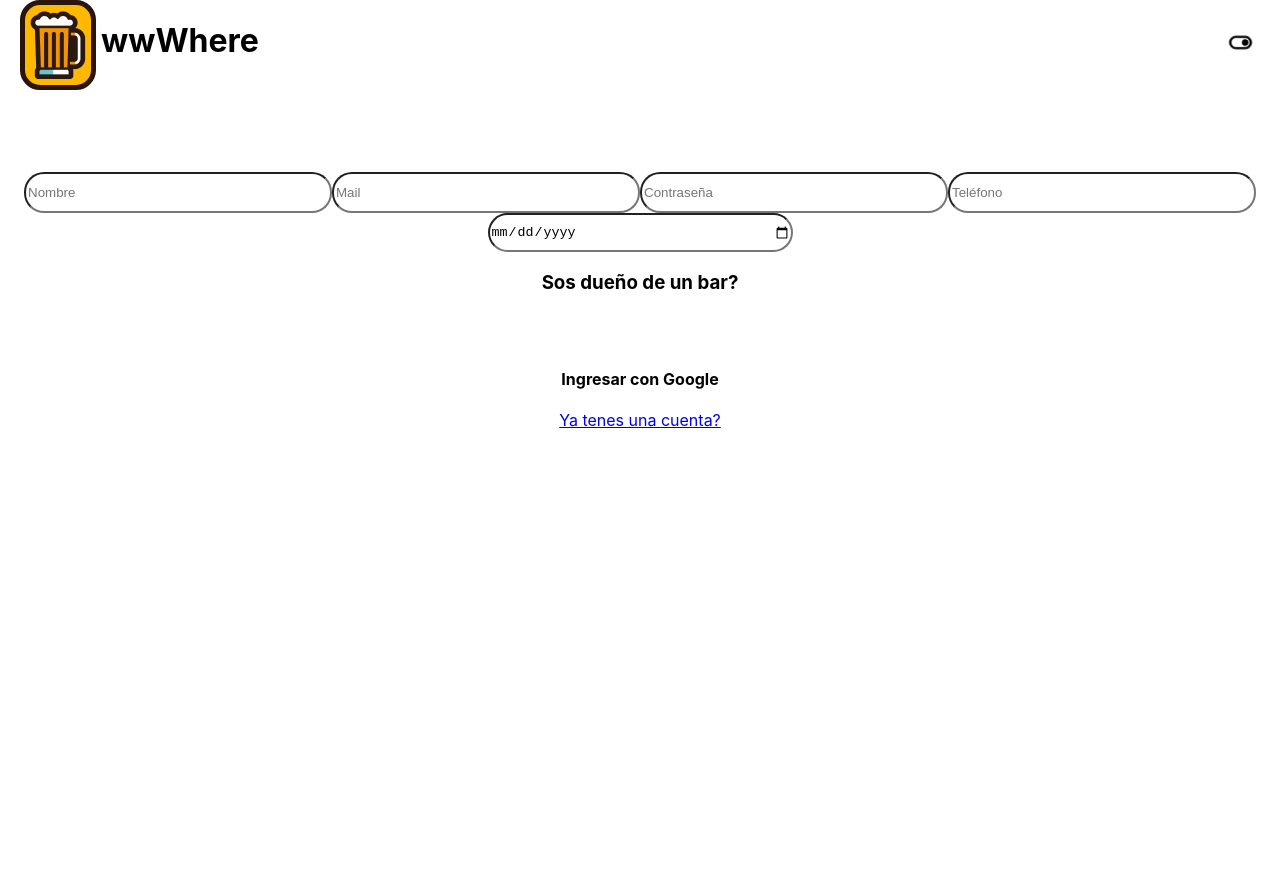
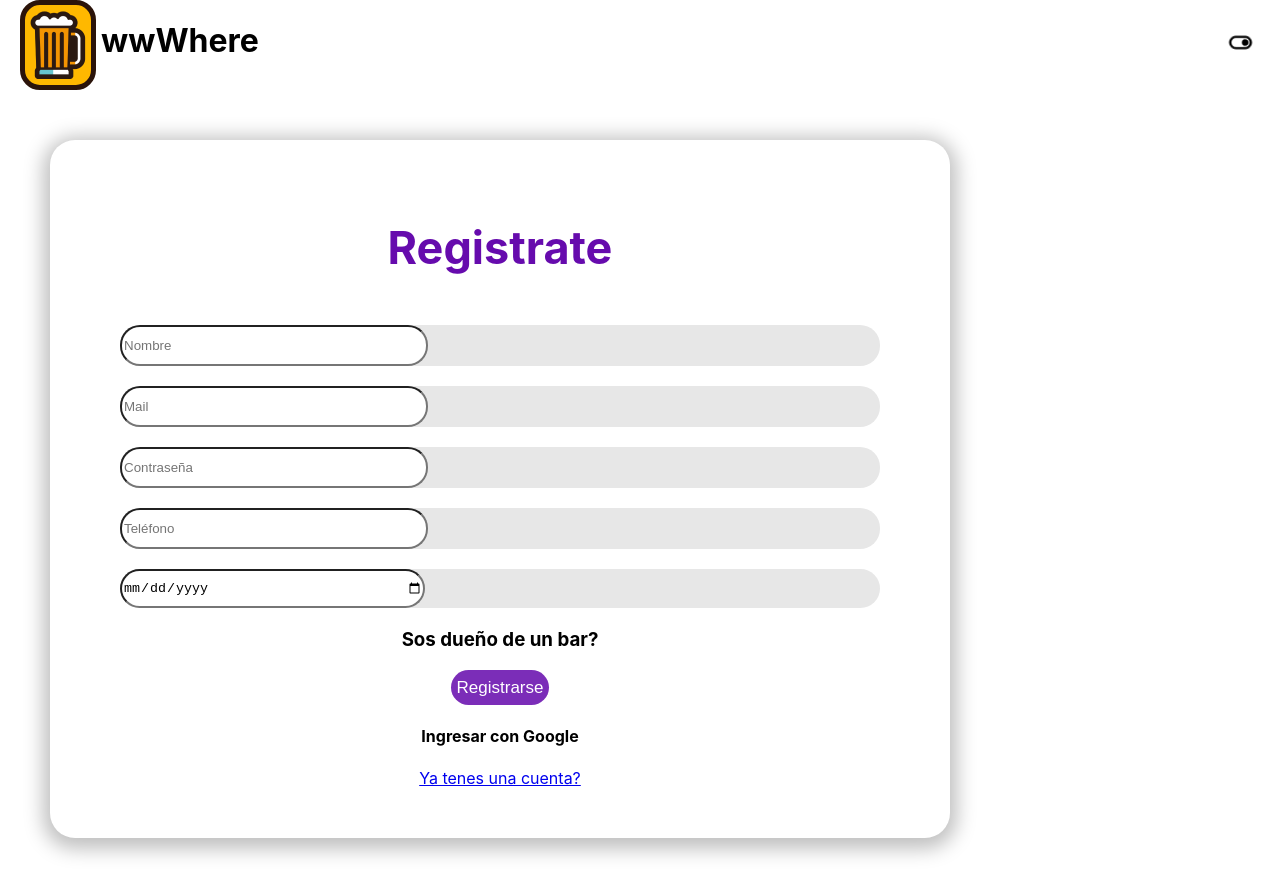
Before and after one commit to Gasnis/Grupo13-PF, a React (Create React App) app in the folder client/: page /sign-up in a window 1280 px wide. Before the commit the page ends 800 px from the top, so only its background shows below. Built offline with nearby package versions, Linux system fonts and the light colour scheme.

Commit message:
add(signUp & login): agregue algo de css y funcionalidad

```diff
--- a/client/src/components/Login/Login.jsx
+++ b/client/src/components/Login/Login.jsx
@@ -2,6 +2,7 @@ import React, {useState} from 'react';
 import {Link} from 'react-router-dom';
 import { useDispatch } from 'react-redux';
 import Navbar from '../Navbar/Navbar';
+import styles from './login.module.css';
 
 export default function Login() {
 
@@ -27,8 +28,10 @@ export default function Login() {
     return (
         <div>
             <Navbar/>
-            <h1>Ingresa</h1>
+            <div className={styles.loginContainer}>
+                <h1 className={styles.title}>Ingresa</h1>
                 <form onSubmit={handleSubmit}>
+                    <div className={styles.input}>
                     <input
                         type='text'
                         placeholder='Mail'
@@ -36,6 +39,9 @@ export default function Login() {
                         name="mail"
                         onChange={handleChange}
                     />
+                    </div>
+
+                    <div className={styles.input}>
                     <input
                         type='password'
                         placeholder='Contraseña'
@@ -43,9 +49,12 @@ export default function Login() {
                         name="password"
                         onChange={handleChange}
                     />
-                <button type="submit" id="loginButton">Ingresar</button>
+                    </div>
+
+                    <button type="submit" id="loginButton" className={styles.submitButton}>Ingresar</button>
                     <Link to="/sign-up" >Todavia no tenes una cuenta?</Link>
                 </form>
             </div>
+        </div>
     )
 }
--- a/client/src/components/Login/login.module.css
+++ b/client/src/components/Login/login.module.css
@@ -0,0 +1,41 @@
+.loginContainer {
+    display: flex;
+    flex-direction: column;
+    justify-content: center;
+    background: #FFFFFF;
+    margin: 50px;
+    padding: 50px;
+    border-radius: 25px;
+    box-shadow: 0px 4px 19px 7px rgba(0, 0, 0, 0.25);
+    height: 100%;
+    width: 800px;
+}
+
+.input {
+    display: flex;
+    flex-direction: column;
+    margin: 20px;
+    gap: 5px;
+    background: #E7E7E7;
+    border-radius: 20px;
+    transform: matrix(1, 0, 0, 1, 0, 0);
+}
+
+.submitButton {
+    background: rgba(102, 11, 173, 0.86);
+    border-radius: 20px;
+}
+
+.submitButton:hover {
+    cursor: pointer;
+    background: #660BAD;
+    color:rgba(255, 255, 255, 0.86)
+}
+
+.title {
+    font-size: 45px;
+    font-weight: bold;
+    font-family: 'Inter';
+    font-style: normal;
+    color: #660BAD;
+}
--- a/client/src/components/SignUp/SignUp.jsx
+++ b/client/src/components/SignUp/SignUp.jsx
@@ -2,6 +2,7 @@ import React, {useState} from 'react';
 import {Link} from 'react-router-dom';
 import { useDispatch } from 'react-redux';
 import Navbar from '../Navbar/Navbar';
+import styles from '../SignUp/SignUp.module.css';
 
 export default function SignUp() {
 
@@ -25,13 +26,17 @@ export default function SignUp() {
     function handleSubmit(event) {
         event.preventDefault();
         //despachar action q postee el user
+        //limpiar form
+        //redirigir al home
     }
 
     return (
-        <div>
+        <div className={styles.containerGeneral}>
             <Navbar/>
-            <h1>Registrate</h1>
+            <div className={styles.signUpContainer}>
+                <h1 className={styles.title}>Registrate</h1>
                 <form onSubmit={handleSubmit}>
+                <div className={styles.input}>
                 <input
                     type='text'
                     placeholder='Nombre'
@@ -39,6 +44,9 @@ export default function SignUp() {
                     name="name"
                     onChange={handleChange}
                 />
+                </div>
+
+                <div className={styles.input}>
                 <input
                     type='text'
                     placeholder='Mail'
@@ -46,6 +54,9 @@ export default function SignUp() {
                     name="mail"
                     onChange={handleChange}
                 />
+                </div>
+
+                <div className={styles.input}>
                 <input
                     type='text'
                     placeholder='Contraseña'
@@ -53,6 +64,9 @@ export default function SignUp() {
                     name="password"
                     onChange={handleChange}
                 />
+                </div>
+
+                <div className={styles.input}>
                 <input
                     type='text'
                     placeholder='Teléfono'
@@ -60,6 +74,9 @@ export default function SignUp() {
                     name="phoneNumber"
                     onChange={handleChange}
                 />
+                </div>
+
+                <div className={styles.input}>
                 <input
                     type='date'
                     placeholder='Fecha de cumpleaños'
@@ -67,13 +84,14 @@ export default function SignUp() {
                     name="birthday"
                     onChange={handleChange}
                 />
+                </div>
+
                 <h3>Sos dueño de un bar?</h3>
-            <button type="submit" id="signUpButton">Registrarse</button>
+                <button type="submit" id="signUpButton" className={styles.submitButton}>Registrarse</button>
                 <h4>Ingresar con Google</h4>
                 <Link to="/login" >Ya tenes una cuenta?</Link>
-
                 </form>
-
+            </div>
         </div>
     )
 }
--- a/client/src/components/SignUp/SignUp.module.css
+++ b/client/src/components/SignUp/SignUp.module.css
@@ -0,0 +1,57 @@
+.containerGeneral {
+    display: flex;
+    flex-direction: column;
+    justify-content: center;
+}
+
+.signUpContainer {
+    /* position: absolute;
+    width: 808px;
+    height: 968px;
+    left: 460px;
+    top: 133px; */
+
+    display: flex;
+    flex-direction: column;
+    justify-content: center;
+    background: #FFFFFF;
+    margin: 50px;
+    padding: 50px;
+    border-radius: 25px;
+    box-shadow: 0px 4px 19px 7px rgba(0, 0, 0, 0.25);
+    height: 100%;
+    width: 800px;
+}
+
+.input {
+    display: flex;
+    flex-direction: column;
+    margin: 20px;
+    gap: 5px;
+    /* width: 583.87px;
+    height: 56.18px; */
+    /* left: 561px;
+    top: 697.72px; */
+    background: #E7E7E7;
+    border-radius: 20px;
+    transform: matrix(1, 0, 0, 1, 0, 0);
+}
+
+.title {
+    font-size: 45px;
+    font-weight: bold;
+    font-family: 'Inter';
+    font-style: normal;
+    color: #660BAD;
+}
+
+.submitButton {
+    background: rgba(102, 11, 173, 0.86);
+    border-radius: 20px;
+}
+
+.submitButton:hover {
+    cursor: pointer;
+    background: #660BAD;
+    color:rgba(255, 255, 255, 0.86)
+}
```
Lines whose indentation alone changed are shown as unchanged.
